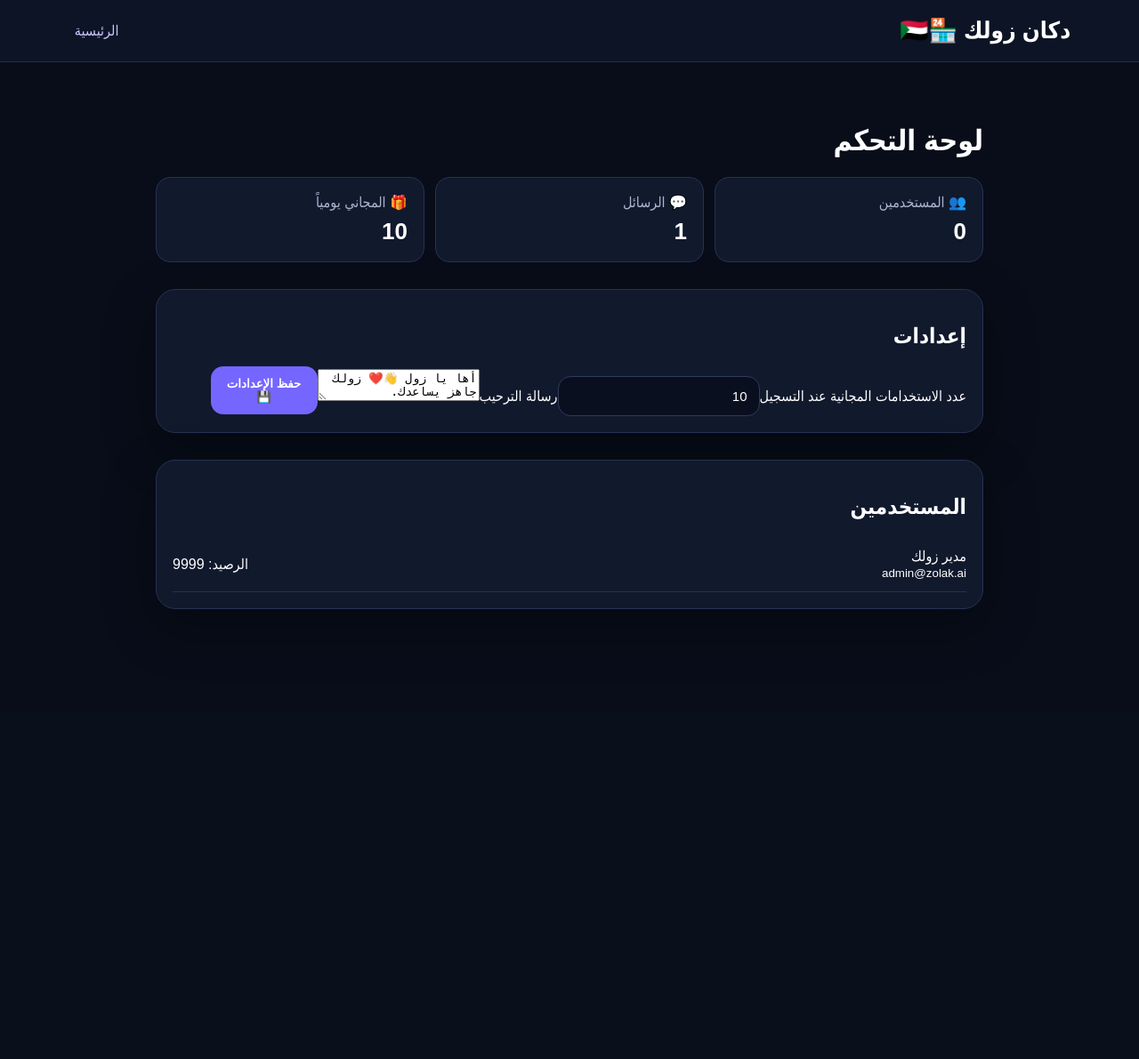
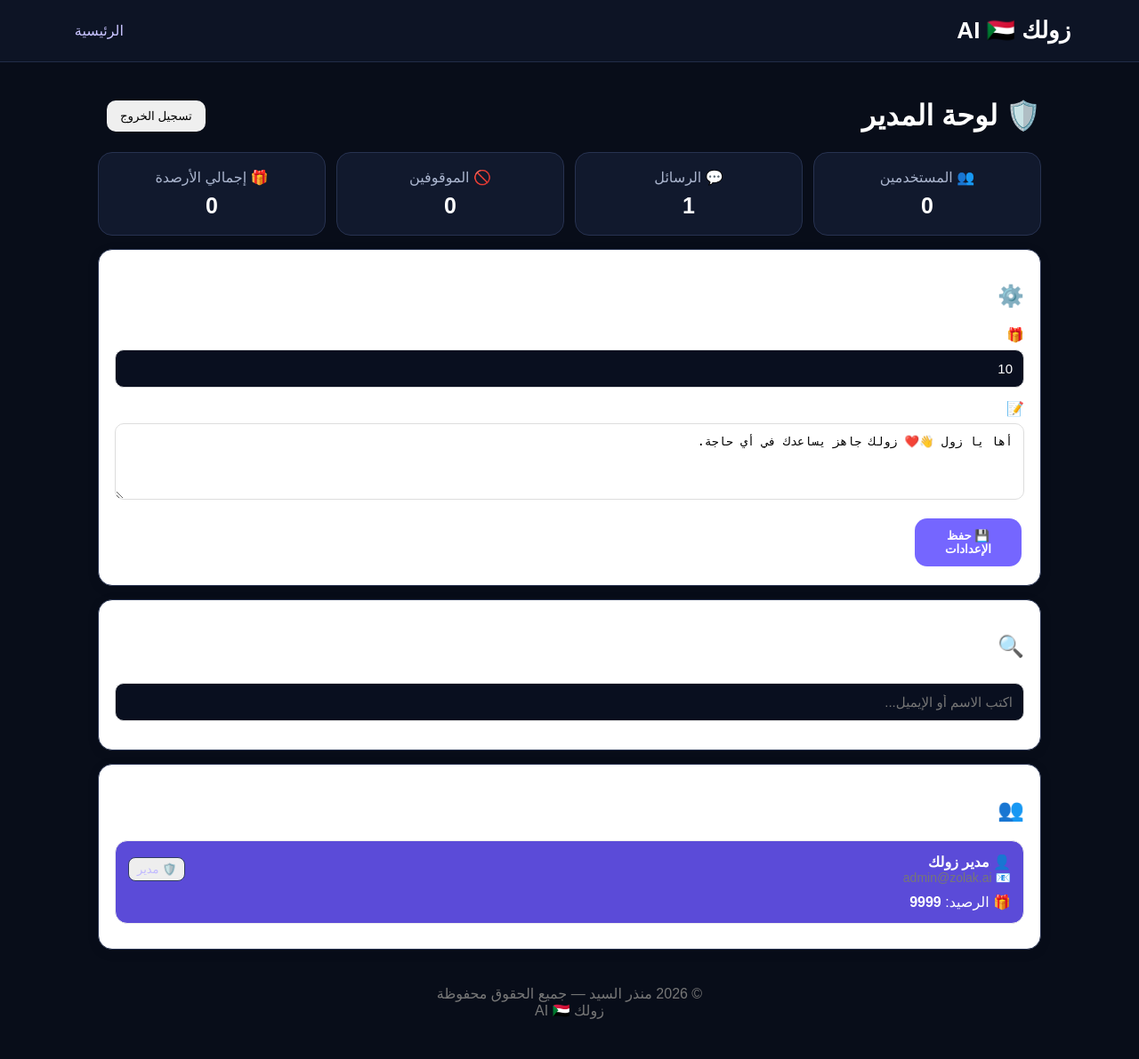
Before and after one commit to monzermonzer1000-ai/zolak-ai, a Flask app: page /admin in a window 1280 px wide. Shown: the whole page at 89% size. Before the commit the page ends 685 px from the top, so only its background shows below. Run offline with Flask 3, Linux system fonts and the light colour scheme; the visitor is signed in with stand-in values (Sample User, id 1); data comes from the database, SQL or seed files in the repository; tables that the repository leaves empty hold one stand-in row (values such as "Sample post").

Commit message:
Refactor admin.html for better structure and styling

```diff
--- a/templates/admin.html
+++ b/templates/admin.html
@@ -1,4 +1,399 @@
-<!doctype html><html lang="ar" dir="rtl"><head><meta charset="utf-8"><meta name="viewport" content="width=device-width,initial-scale=1"><title>لوحة زولك AI</title><link rel="stylesheet" href="/static/style.css"></head><body><header><div class="logo">دكان زولك 🏪🇸🇩</div><a href="/">الرئيسية</a></header><main><h1>لوحة التحكم</h1><div class="stats"><div>👥 المستخدمين <b>{{total}}</b></div><div>💬 الرسائل <b>{{msgs}}</b></div><div>🎁 المجاني يومياً <b>{{free}}</b></div></div><section class="card"><h2>إعدادات</h2><label>عدد الاستخدامات المجانية عند التسجيل</label><input id="free" value="{{free}}"><label>رسالة الترحيب</label><textarea id="welcome">أها يا زول 👋❤️ زولك جاهز يساعدك.</textarea><button onclick="save()">حفظ الإعدادات 💾</button></section><section class="card"><h2>المستخدمين</h2><div class="table">{% for u in users %}<div class="tr"><span>{{u['name']}}<br><small>{{u['email']}}</small></span><span>الرصيد: {{u['credits']}}</span>{% if not u['is_admin'] %}<button onclick="credit({{u['id']}})">+10 رصيد</button>{% endif %}</div>{% endfor %}</div></section></main><script>
-async function save(){await fetch('/api/admin/settings',{method:'POST',headers:{'Content-Type':'application/json'},body:JSON.stringify({free_credits:document.getElementById('free').value,welcome:document.getElementById('welcome').value})});alert('اتحفظت يا زول ❤️')}
-async function credit(id){await fetch('/api/admin/user/'+id+'/credits',{method:'POST',headers:{'Content-Type':'application/json'},body:JSON.stringify({amount:10})});location.reload()}
-</script></body></html>
+<!doctype html>
+<html lang="ar" dir="rtl">
+<head>
+<meta charset="utf-8">
+<meta name="viewport" content="width=device-width,initial-scale=1">
+<title>لوحة زولك AI 🇸🇩</title>
+<link rel="stylesheet" href="/static/style.css">
+
+<style>
+body{font-family:Arial,sans-serif}
+.container{max-width:1100px;margin:auto;padding:20px}
+.top{display:flex;justify-content:space-between;align-items:center;gap:10px;flex-wrap:wrap}
+.card{background:#fff;border-radius:16px;padding:18px;margin:15px 0;box-shadow:0 3px 15px #0001}
+.stats{display:grid;grid-template-columns:repeat(auto-fit,minmax(150px,1fr));gap:12px}
+.stat{padding:18px;border-radius:14px;background:#f5f5f5;text-align:center}
+.stat b{display:block;font-size:25px;margin-top:8px}
+input,textarea{width:100%;box-sizing:border-box;padding:12px;margin:7px 0 14px;border:1px solid #ddd;border-radius:10px}
+button{border:0;border-radius:10px;padding:10px 15px;cursor:pointer;margin:3px}
+.primary{background:#111;color:white}
+.danger{background:#d32f2f;color:white}
+.success{background:#198754;color:white}
+.user{border:1px solid #eee;border-radius:14px;padding:14px;margin:10px 0}
+.userhead{display:flex;justify-content:space-between;gap:10px;align-items:center;flex-wrap:wrap}
+.email{color:#777;font-size:14px}
+.actions{margin-top:10px}
+.badge{padding:5px 9px;border-radius:8px;background:#eee;font-size:13px}
+.banned{background:#ffe0e0;color:#b00020}
+.rights{text-align:center;color:#777;padding:25px}
+</style>
+</head>
+
+<body>
+
+<header>
+<div class="logo">زولك AI 🇸🇩</div>
+<a href="/">الرئيسية</a>
+</header>
+
+<div class="container">
+
+<div class="top">
+<h1>🛡️ لوحة المدير</h1>
+<a href="/logout"><button>تسجيل الخروج</button></a>
+</div>
+
+<!-- الإحصائيات -->
+<section class="stats">
+
+<div class="stat">
+👥 المستخدمين
+<b>{{total}}</b>
+</div>
+
+<div class="stat">
+💬 الرسائل
+<b>{{msgs}}</b>
+</div>
+
+<div class="stat">
+🚫 الموقوفين
+<b>{{banned}}</b>
+</div>
+
+<div class="stat">
+🎁 إجمالي الأرصدة
+<b>{{total_credits}}</b>
+</div>
+
+</section>
+
+<!-- إعدادات زولك -->
+<section class="card">
+
+<h2>⚙️ إعدادات زولك</h2>
+
+<label>🎁 الرصيد المجاني عند التسجيل</label>
+<input id="free" type="number" value="{{free}}">
+
+<label>📝 رسالة الترحيب</label>
+<textarea id="welcome" rows="4">{{welcome}}</textarea>
+
+<button class="primary" onclick="saveSettings()">
+💾 حفظ الإعدادات
+</button>
+
+</section>
+
+<!-- البحث -->
+<section class="card">
+
+<h2>🔍 البحث عن مستخدم</h2>
+
+<input
+id="search"
+placeholder="اكتب الاسم أو الإيميل..."
+oninput="searchUsers()"
+>
+
+</section>
+
+<!-- المستخدمين -->
+<section class="card">
+
+<h2>👥 المستخدمين</h2>
+
+<div id="users">
+
+{% for u in users %}
+
+<div class="user">
+
+<div class="userhead">
+
+<div>
+<strong>👤 {{u['name']}}</strong>
+<div class="email">📧 {{u['email']}}</div>
+</div>
+
+<div>
+
+{% if u['is_admin'] %}
+<span class="badge">🛡️ مدير</span>
+{% elif u['banned'] %}
+<span class="badge banned">🚫 موقوف</span>
+{% else %}
+<span class="badge">✅ نشط</span>
+{% endif %}
+
+</div>
+
+</div>
+
+<div style="margin-top:10px">
+🎁 الرصيد:
+<strong>{{u['credits']}}</strong>
+</div>
+
+{% if not u['is_admin'] %}
+
+<div class="actions">
+
+<button class="success" onclick="addCredit({{u['id']}})">
+➕ إضافة 10
+</button>
+
+<button onclick="addCustomCredit({{u['id']}})">
+🎁 إضافة رصيد
+</button>
+
+{% if u['banned'] %}
+
+<button class="primary" onclick="unbanUser({{u['id']}})">
+✅ إلغاء الحظر
+</button>
+
+{% else %}
+
+<button class="danger" onclick="banUser({{u['id']}})">
+🚫 حظر
+</button>
+
+{% endif %}
+
+<button class="danger" onclick="deleteUser({{u['id']}})">
+🗑️ حذف
+</button>
+
+</div>
+
+{% endif %}
+
+</div>
+
+{% endfor %}
+
+</div>
+
+</section>
+
+<!-- الحقوق -->
+<div class="rights">
+© 2026 منذر السيد — جميع الحقوق محفوظة
+<br>
+زولك AI 🇸🇩
+</div>
+
+</div>
+
+<script>
+
+async function saveSettings(){
+
+const free=document.getElementById("free").value;
+const welcome=document.getElementById("welcome").value;
+
+const r=await fetch("/api/admin/settings",{
+method:"POST",
+headers:{"Content-Type":"application/json"},
+body:JSON.stringify({
+free_credits:free,
+welcome:welcome
+})
+});
+
+if(r.ok){
+alert("✅ اتحفظت الإعدادات");
+}else{
+alert("❌ حصلت مشكلة");
+}
+
+}
+
+async function addCredit(id){
+
+await fetch("/api/admin/user/"+id+"/credits",{
+method:"POST",
+headers:{"Content-Type":"application/json"},
+body:JSON.stringify({amount:10})
+});
+
+location.reload();
+
+}
+
+async function addCustomCredit(id){
+
+const amount=prompt("أدخل عدد الرصيد الداير تضيفو:");
+
+if(!amount)return;
+
+const n=parseInt(amount);
+
+if(isNaN(n)||n<0){
+alert("❌ أدخل رقم صحيح");
+return;
+}
+
+await fetch("/api/admin/user/"+id+"/credits",{
+method:"POST",
+headers:{"Content-Type":"application/json"},
+body:JSON.stringify({amount:n})
+});
+
+location.reload();
+
+}
+
+async function banUser(id){
+
+if(!confirm("متأكد داير توقف المستخدم؟"))return;
+
+await fetch("/api/admin/user/"+id+"/ban",{
+method:"POST"
+});
+
+location.reload();
+
+}
+
+async function unbanUser(id){
+
+await fetch("/api/admin/user/"+id+"/unban",{
+method:"POST"
+});
+
+location.reload();
+
+}
+
+async function deleteUser(id){
+
+if(!confirm("⚠️ متأكد داير تحذف المستخدم نهائياً؟"))return;
+
+await fetch("/api/admin/user/"+id,{
+method:"DELETE"
+});
+
+location.reload();
+
+}
+
+let searchTimer;
+
+function searchUsers(){
+
+clearTimeout(searchTimer);
+
+searchTimer=setTimeout(async()=>{
+
+const q=document.getElementById("search").value;
+
+const r=await fetch("/api/admin/users?q="+encodeURIComponent(q));
+
+if(!r.ok)return;
+
+const data=await r.json();
+
+renderUsers(data.users);
+
+},250);
+
+}
+
+function renderUsers(users){
+
+const box=document.getElementById("users");
+
+box.innerHTML="";
+
+users.forEach(u=>{
+
+let status="";
+
+if(u.is_admin){
+status='<span class="badge">🛡️ مدير</span>';
+}else if(u.banned){
+status='<span class="badge banned">🚫 موقوف</span>';
+}else{
+status='<span class="badge">✅ نشط</span>';
+}
+
+let actions="";
+
+if(!u.is_admin){
+
+actions=`
+
+<div class="actions">
+
+<button class="success" onclick="addCredit(${u.id})">
+➕ إضافة 10
+</button>
+
+<button onclick="addCustomCredit(${u.id})">
+🎁 إضافة رصيد
+</button>
+
+${
+u.banned
+?
+`<button class="primary" onclick="unbanUser(${u.id})">✅ إلغاء الحظر</button>`
+:
+`<button class="danger" onclick="banUser(${u.id})">🚫 حظر</button>`
+}
+
+<button class="danger" onclick="deleteUser(${u.id})">
+🗑️ حذف
+</button>
+
+</div>
+
+`;
+
+}
+
+box.innerHTML+=`
+
+<div class="user">
+
+<div class="userhead">
+
+<div>
+<strong>👤 ${escapeHtml(u.name)}</strong>
+<div class="email">📧 ${escapeHtml(u.email)}</div>
+</div>
+
+<div>${status}</div>
+
+</div>
+
+<div style="margin-top:10px">
+🎁 الرصيد:
+<strong>${u.credits}</strong>
+</div>
+
+${actions}
+
+</div>
+
+`;
+
+});
+
+}
+
+function escapeHtml(text){
+
+const div=document.createElement("div");
+
+div.textContent=text;
+
+return div.innerHTML;
+
+}
+
+</script>
+
+</body>
+  </html>
```
